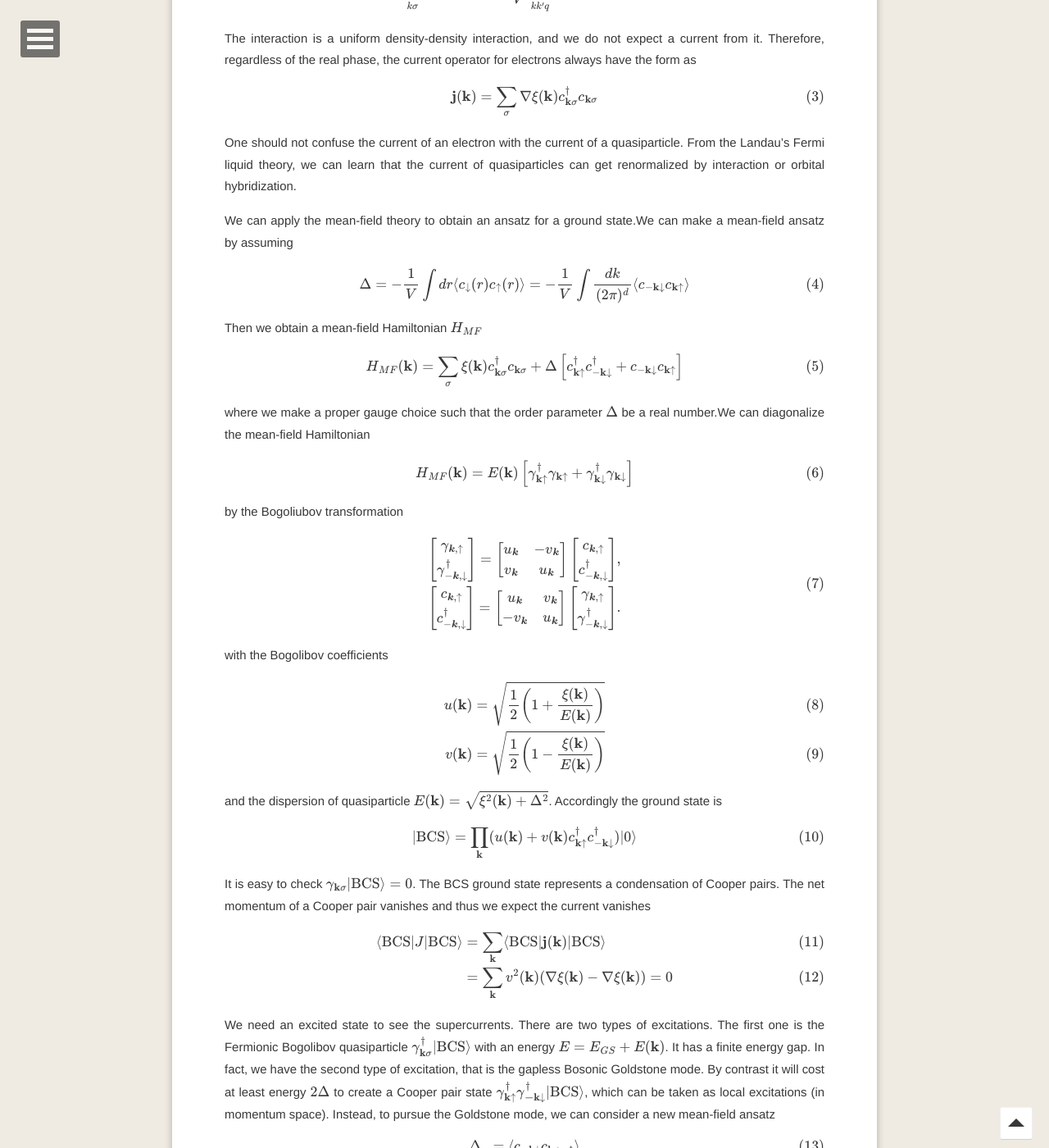
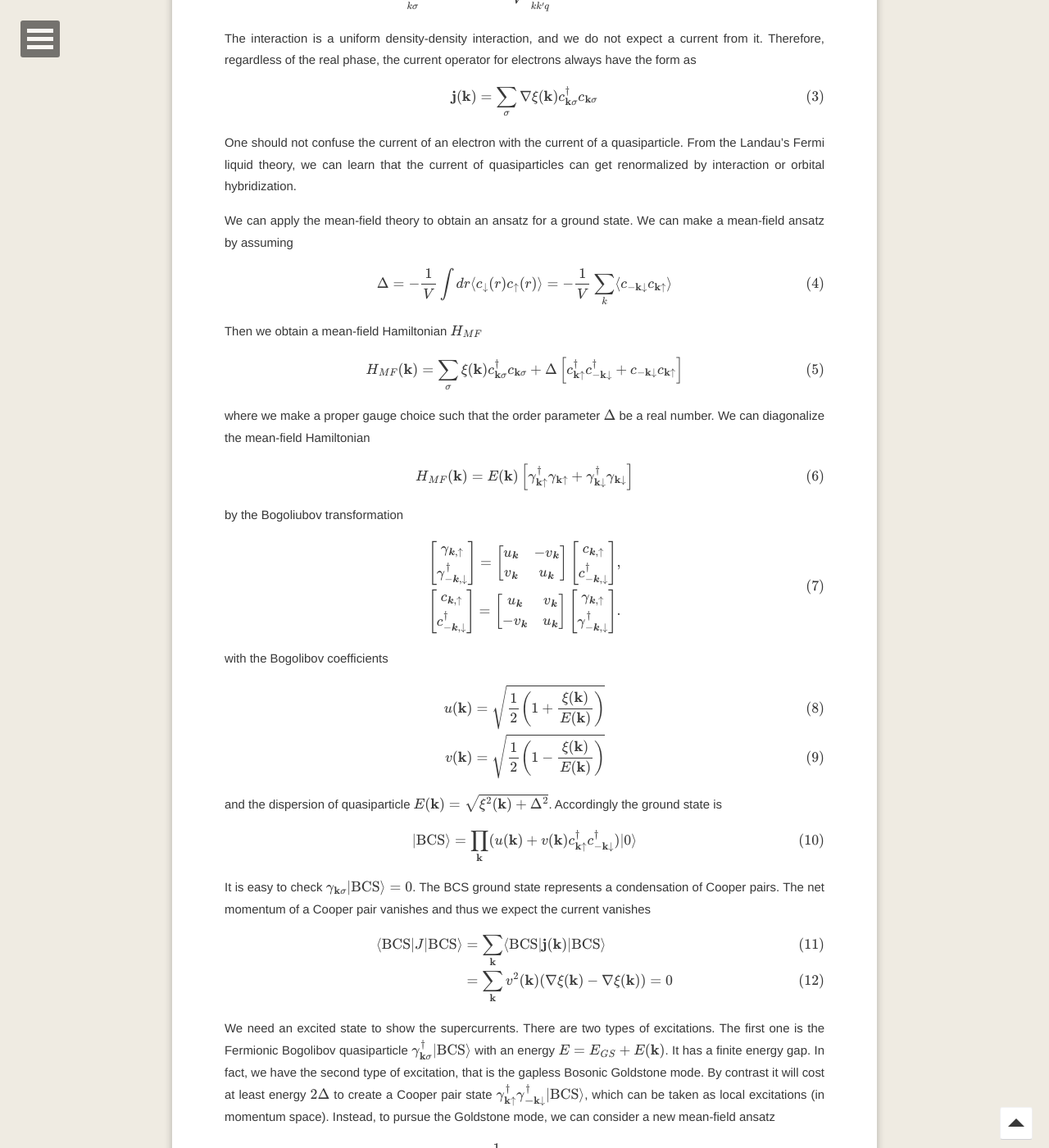
Before and after one commit to shuaichenphysics/shuaichenphysics.github.io, a Jekyll site: the page built from _posts/2023-11-30-supercurrent_sc.md, in a window 1280 px wide and 1400 px high, scrolled down 693 px. Shown: the whole window at 82% size. Built offline with Jekyll 4.4.1, drawn with Linux system fonts in a browser that asks for light colours; formulas are drawn with MathJax 3; comment, search, counter and statistics services are not loaded; some of the changed text lies outside the part shown.

Commit message:
modify supercurrents

```diff
--- a/_posts/2023-11-30-supercurrent_sc.md
+++ b/_posts/2023-11-30-supercurrent_sc.md
@@ -32,10 +32,10 @@
 or orbital hybridization.
 
 We can apply the mean-field theory to obtain an ansatz for a ground
-state.We can make a mean-field ansatz by assuming
+state. We can make a mean-field ansatz by assuming
 
 $$
-\Delta=-\frac{1}{V}\int dr\langle c_{\downarrow}(r)c_{\uparrow}(r)\rangle=-\frac{1}{V}\int\frac{dk}{(2\pi)^{d}}\langle c_{-\mathbf{k}\downarrow}c_{\mathbf{k}\uparrow}\rangle
+\Delta=-\frac{1}{V}\int dr\langle c_{\downarrow}(r)c_{\uparrow}(r)\rangle=-\frac{1}{V}\sum_k\langle c_{-\mathbf{k}\downarrow}c_{\mathbf{k}\uparrow}\rangle
 $$
 
 Then we obtain a mean-field Hamiltonian $$H_{MF}$$
@@ -45,7 +45,7 @@
 $$
 
 where we make a proper gauge choice such that the order parameter
-$$\Delta$$ be a real number.We can diagonalize the mean-field Hamiltonian
+$$\Delta$$ be a real number. We can diagonalize the mean-field Hamiltonian
 
 $$
 H_{MF}(\mathbf{k})=E(\mathbf{k})\left[\gamma_{\mathbf{k}\uparrow}^{\dagger}\gamma_{\mathbf{k}\uparrow}+\gamma_{\mathbf{k}\downarrow}^{\dagger}\gamma_{\mathbf{k}\downarrow}\right]
@@ -106,7 +106,7 @@
 $$
 
 
-We need an excited state to see the supercurrents. There are two types
+We need an excited state to show the supercurrents. There are two types
 of excitations. The first one is the Fermionic Bogolibov quasiparticle
 $$\gamma_{\mathbf{k}\sigma}^{\dagger}\vert\mathrm{BCS}\rangle$$ with
 an energy $$E=E_{GS}+E(\mathbf{k})$$. It has a finite energy gap. In
@@ -117,7 +117,7 @@
 mode, we can consider a new mean-field ansatz
 
 $$
-\Delta_{\mathbf{q}}=\langle c_{-\mathbf{k}\downarrow}c_{\mathbf{k}+\mathbf{q}\uparrow}\rangle
+\Delta_{\mathbf{q}}=\frac{1}{V}\sum_k\langle c_{-\mathbf{k}\downarrow}c_{\mathbf{k}+\mathbf{q}\uparrow}\rangle
 $$
 
 or in the real space
```
